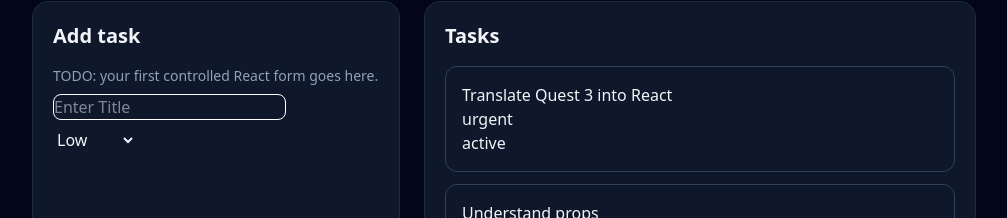
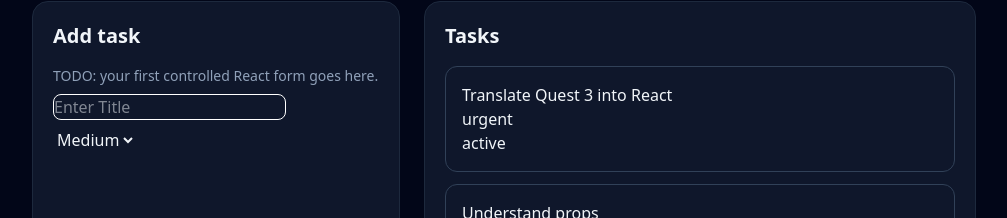
Before and after one commit to ZecharyDouglas/quest-4-full-stack-task-manager, a React (Vite) app: page / in a window 1280 px wide. Shown: the part 301-519 px from the top of the page, without its empty margins (136-1143 px from the left). Built offline with nearby package versions, Linux system fonts and the light colour scheme.

Commit message:
value field added to the select

```diff
--- a/src/components/TaskForm.jsx
+++ b/src/components/TaskForm.jsx
@@ -26,6 +26,7 @@ export default function TaskForm() {
         <select
           name="Task Priorities"
           id=""
+          value={taskPriority}
           onChange={(e) => {
             setTaskPriority(e.target.value);
           }}
```
